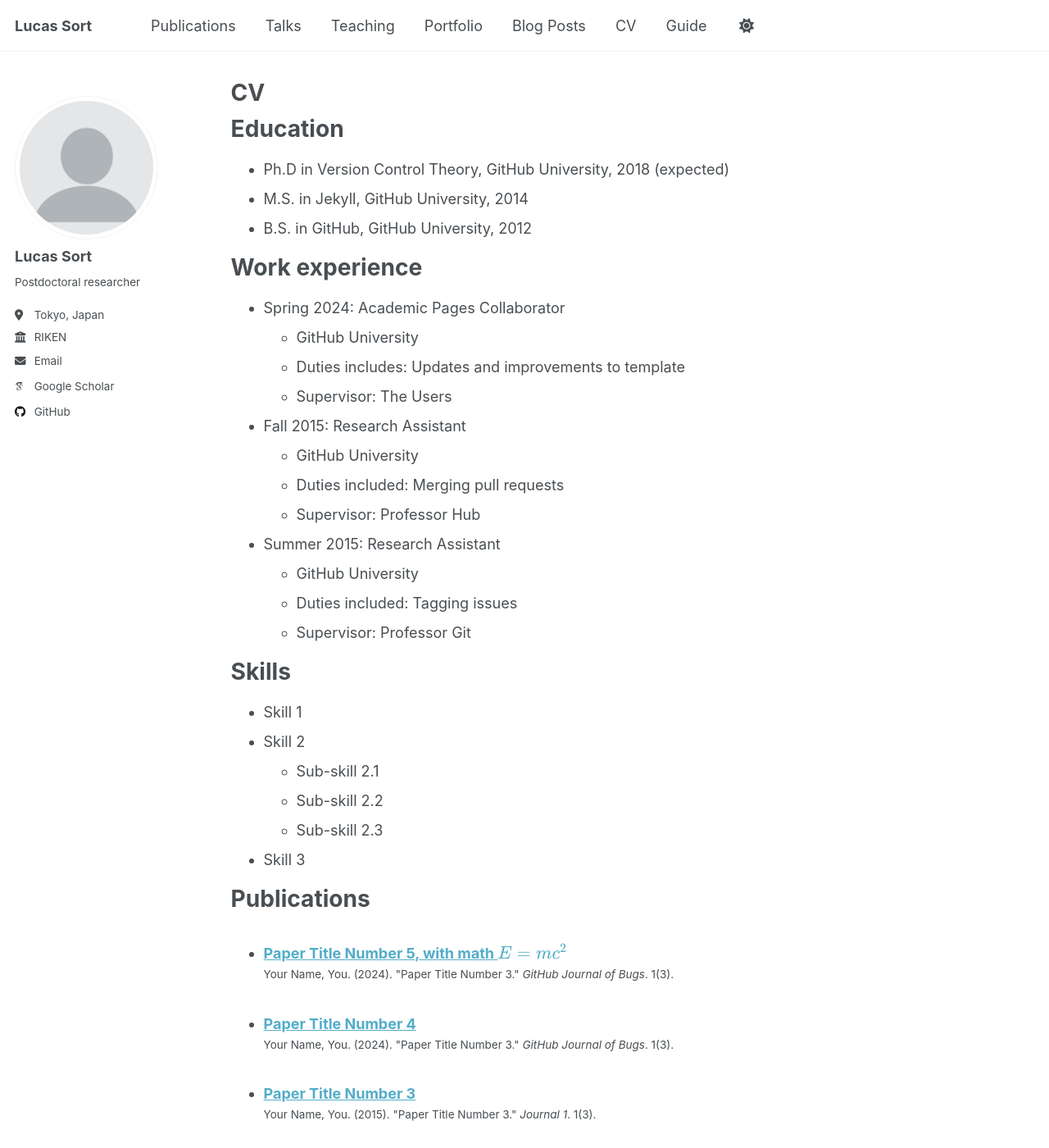
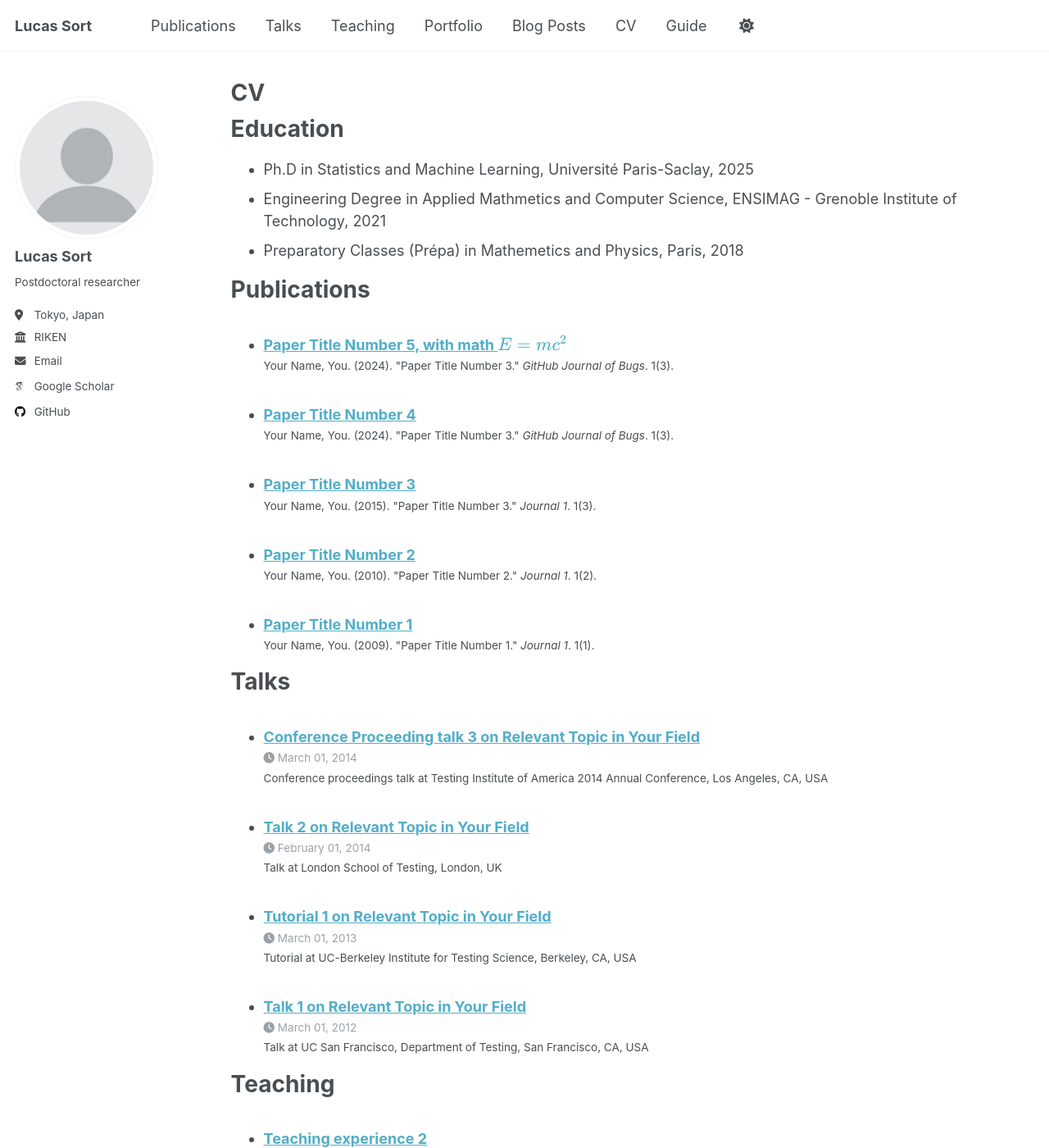
Before and after one commit to lucas-sort/lucas-sort.github.io, a Jekyll site: the page built from _pages/cv.md, in a window 1280 px wide and 1400 px high. Shown: the whole window at 82% size. Built offline with Jekyll 4.4.1, drawn with Linux system fonts in a browser that asks for light colours; some web fonts are replaced; a script that is not in the unit is left out; some of the changed text lies outside the part shown.

Commit message:
Update cv.md

```diff
--- a/_pages/cv.md
+++ b/_pages/cv.md
@@ -11,35 +11,10 @@ redirect_from:
 
 Education
 ======
-* Ph.D in Version Control Theory, GitHub University, 2018 (expected)
-* M.S. in Jekyll, GitHub University, 2014
-* B.S. in GitHub, GitHub University, 2012
+* Ph.D in Statistics and Machine Learning, Université Paris-Saclay, 2025
+* Engineering Degree in Applied Mathmetics and Computer Science, ENSIMAG - Grenoble Institute of Technology, 2021
+* Preparatory Classes (Prépa) in Mathemetics and Physics, Paris, 2018
 
-Work experience
-======
-* Spring 2024: Academic Pages Collaborator
-  * GitHub University
-  * Duties includes: Updates and improvements to template
-  * Supervisor: The Users
-
-* Fall 2015: Research Assistant
-  * GitHub University
-  * Duties included: Merging pull requests
-  * Supervisor: Professor Hub
-
-* Summer 2015: Research Assistant
-  * GitHub University
-  * Duties included: Tagging issues
-  * Supervisor: Professor Git
-
-Skills
-======
-* Skill 1
-* Skill 2
-  * Sub-skill 2.1
-  * Sub-skill 2.2
-  * Sub-skill 2.3
-* Skill 3
 
 Publications
 ======
@@ -58,7 +33,3 @@ Teaching
   <ul>{% for post in site.teaching reversed %}
     {% include archive-single-cv.html %}
   {% endfor %}</ul>
-
-Service and leadership
-======
-* Currently signed in to 43 different slack teams
```
